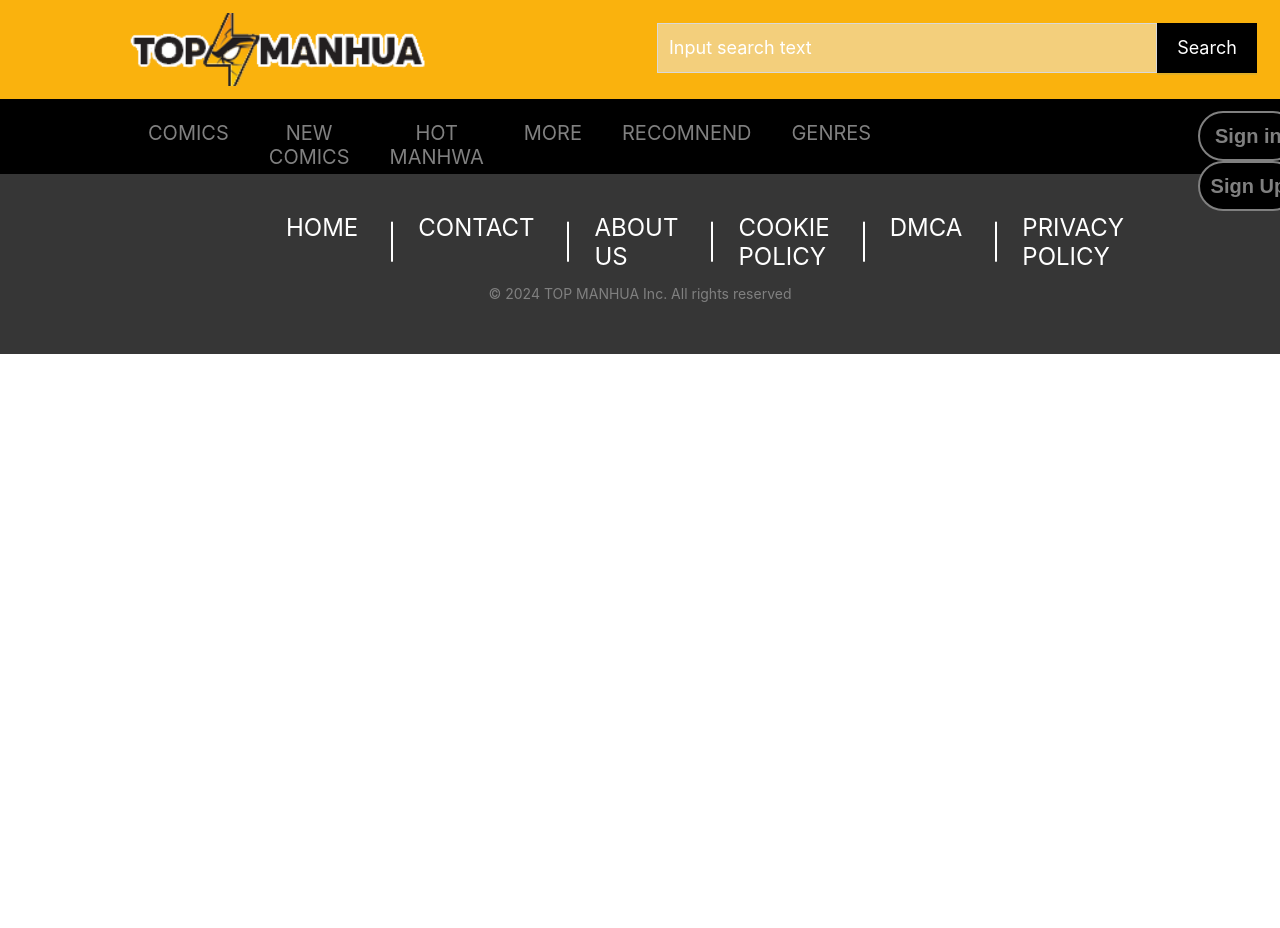
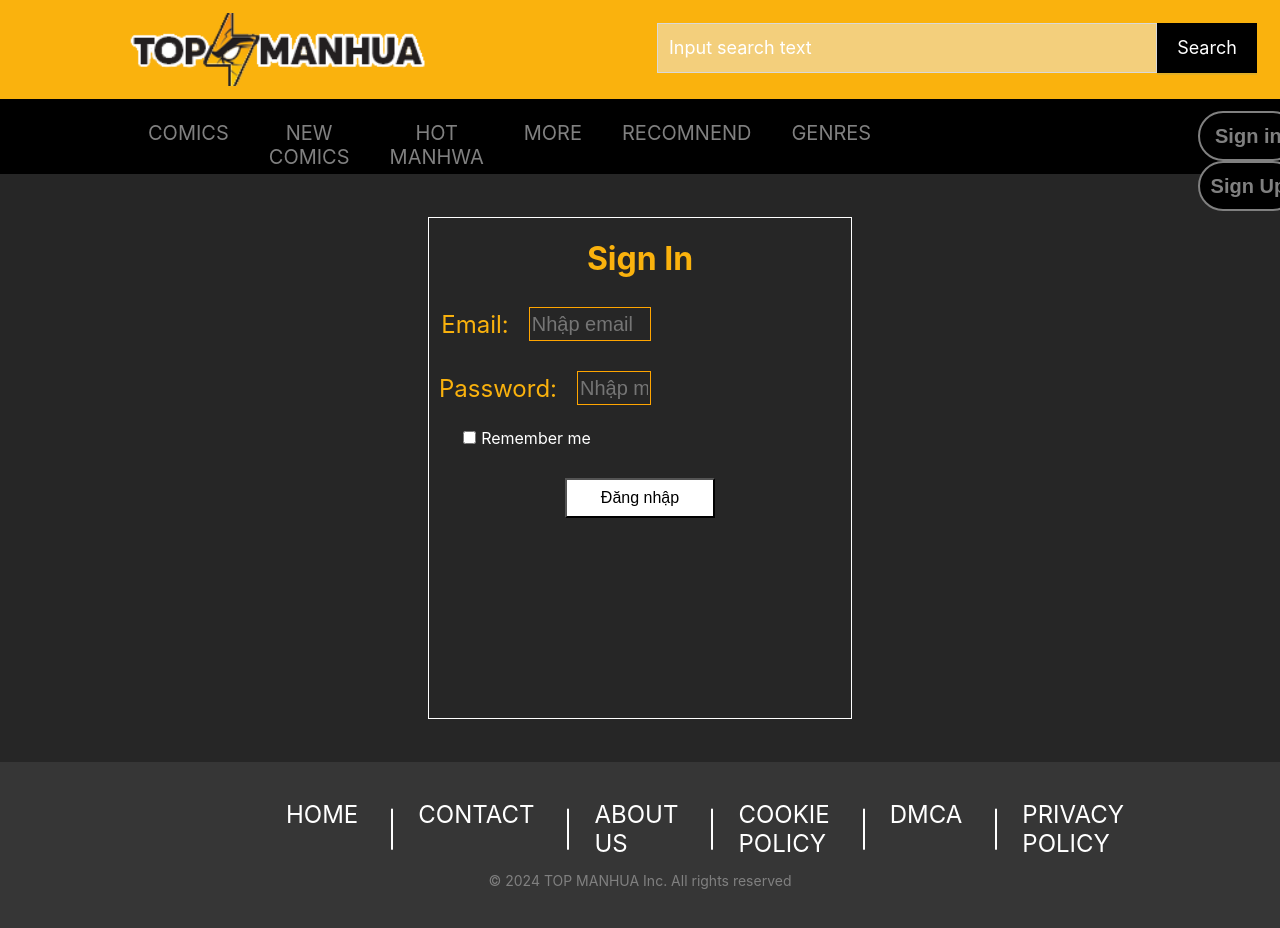
Before and after one commit to PhanDuc2k3/webtruyen, a React (Create React App) app in the folder frontend/: page /login in a window 1280 px wide. Shown: the top 928 px of the page. Before the commit the page ends 800 px from the top, so only its background shows below. Built offline with nearby package versions, Linux system fonts and the light colour scheme.

Commit message:
update login

```diff
--- a/frontend/src/components/FooterComponent/FooterComponent.js
+++ b/frontend/src/components/FooterComponent/FooterComponent.js
@@ -4,7 +4,7 @@ const FooterComponent = () => {
     return (
         <div className="FooterContainer">
             <ul className="footer-list">
-                <li><a href="#home">HOME</a></li>
+                <li><a href="/">HOME</a></li>
                 <li><a href="#contact">CONTACT</a></li>
                 <li><a href="#about-us">ABOUT US</a></li>
                 <li><a href="#cookie-policy">COOKIE POLICY</a></li>
--- a/frontend/src/components/HeaderComponent/HeaderComponent.js
+++ b/frontend/src/components/HeaderComponent/HeaderComponent.js
@@ -3,14 +3,22 @@ import { Input, Button, Drawer } from "antd";
 import { MenuOutlined, CloseOutlined } from "@ant-design/icons"; // Import icon 3 vạch và dấu X
 import "./HeaderComponent.scss";
 import IconWeb from "../../assets/iconWeb.png";
-
+import { useNavigate } from "react-router-dom";
 const { Search } = Input;
 
 const HeaderComponent = () => {
     // Quản lý trạng thái đóng/mở Drawer
     const [open, setOpen] = useState(false);
     const [isMenuOpen, setIsMenuOpen] = useState(false); // State để kiểm tra menu đang mở hay không
+    const gotoLogin = useNavigate();
+    const gotoSignUp = useNavigate();
+    const handleSingin = () => {
+        gotoLogin("/login");
+    }
 
+    const handleSignup = () => {
+        gotoSignUp("/signup");
+    }
     const showDrawer = () => {
         setOpen(true);
         setIsMenuOpen(true); // Khi mở menu, thay đổi icon thành dấu X
@@ -65,10 +73,10 @@ const HeaderComponent = () => {
                     {/* Danh sách menu */}
                     <div className="div-container-button-slider"
                     style={{paddingTop:'20px'}}>
-                        <button className="button-css-slider">
+                        <button className="button-css-slider" onClick={handleSingin}>
                             Sign in
                         </button>
-                        <button className="button-css-slider">
+                        <button className="button-css-slider" onClick={handleSignup}>
                             Sign up
                         </button>
 
--- a/frontend/src/components/LayoutComponent/LayoutComponent.js
+++ b/frontend/src/components/LayoutComponent/LayoutComponent.js
@@ -2,6 +2,7 @@ import React from "react";
 import HeaderComponent from "../HeaderComponent/HeaderComponent.js";
 import FooterComponent from "../FooterComponent/FooterComponent.js";
 import NavbarComponent from "../NavbarComponent/NavbarComponent.js";
+import "./LayoutComponent.scss"
 const Layout = ({children}) => {
     return (
         <div>
--- a/frontend/src/components/LayoutComponent/LayoutComponent.scss
+++ b/frontend/src/components/LayoutComponent/LayoutComponent.scss
@@ -0,0 +1,6 @@
+.content{
+    display: flex;
+    background: #262626;
+    margin: 0px;
+    padding: 1% 10%;
+}
--- a/frontend/src/components/NavbarComponent/NavbarComponent.js
+++ b/frontend/src/components/NavbarComponent/NavbarComponent.js
@@ -1,7 +1,19 @@
 import React from "react";
 import "./NavbarComponent.scss"
+import { useNavigate } from "react-router-dom";
+const NavbarComponent = () => {
 
-const NavbarComponent = () => {
+    const nagivate = useNavigate();
+
+    const handleSingin = () => {
+        nagivate("/login");
+    }
+
+    const handleSignup = () => {
+        nagivate("/signup");
+    }
+
+
     return (
         <div>
             <div class="navbar-all">
@@ -41,10 +53,10 @@ const NavbarComponent = () => {
                     </li>
                 </ul>
                 <div className="navbar-button-login-register">
-                    <button>
+                    <button onClick={handleSingin}>
                         Sign in
                     </button>
-                    <button>
+                    <button onClick={handleSignup}>
                         Sign Up
                     </button>
                 </div>
--- a/frontend/src/pages/Homes/Home.scss
+++ b/frontend/src/pages/Homes/Home.scss
@@ -1,5 +1,5 @@
 .divHome{
-    padding: 1% 10%;
+
     background-color: #262626;
     color:white;
     font-size: 20px;
--- /dev/null
+++ b/frontend/src/pages/Login/Login.js
@@ -0,0 +1,35 @@
+import React from "react";
+import "./Login.scss";
+
+const Login = () => {
+    return (
+        <div className="login-container">
+            <h1>Sign In</h1>
+            <form>
+                <div className="input-login-css">
+                    <span>Email:</span>
+                    <input type="email" placeholder="Nhập email" required/>
+                </div>
+
+                <div className="input-login-css">
+                    <span>Password:</span>
+                    <input type="password" placeholder="Nhập mật khẩu" required/>
+                </div>
+
+                <div className="remember-login-css">
+
+                        <input type="checkbox" />
+                        Remember me
+
+                </div>
+
+                <div className="button-login-css">
+                    <button>Đăng nhập</button>
+                </div>
+            </form>
+        </div>
+    )
+
+}
+
+export default Login;
--- /dev/null
+++ b/frontend/src/pages/Login/Login.scss
@@ -0,0 +1,77 @@
+.login-container{
+    color:white;
+    width: 100%;
+    height: 500px;
+    border: 1px solid white;
+    margin: 30px 300px;
+}
+
+.login-container h1{
+    justify-content: center;
+    text-align: center;
+    align-items: center;
+    color: #FAB20D;
+
+}
+
+form {
+    text-align: center;
+}
+
+.input-login-css {
+    display: flex;
+    /* Sử dụng Flexbox để căn chỉnh hàng ngang */
+    align-items: center;
+    /* Căn giữa theo chiều dọc */
+    margin-bottom: 15px;
+    /* Khoảng cách giữa các hàng */
+}
+
+.input-login-css span {
+    font-size: 24px;
+    padding: 10px;
+    color: #FAB20D;
+    flex: 3;
+    /* Chiếm 30% không gian */
+    text-align: right;
+    /* Căn phải để gọn */
+}
+
+.input-login-css input[type="email"],
+.input-login-css input[type="password"] {
+    margin-right: 200px;
+    width: 100%;
+    /* Để input tự động chiếm hết phần không gian còn lại */
+    height: 30px;
+    font-size: 20px;
+    background: #262626;
+    color: white;
+    border: 1px solid orange;
+    flex: 5;
+    /* Chiếm 70% không gian */
+    margin-left: 10px;
+    /* Khoảng cách giữa span và input */
+}
+.remember-login-css{
+    margin-right: 230px;
+}
+
+.remember-login-css input[type="checkbox"] {
+    margin-right: 5px;
+    font-size: 14px;
+}
+
+.button-login-css{
+    margin-top: 30px;
+    padding-right: 2    00px;
+}
+.button-login-css button{
+    width: 150px;
+    height: 40px;
+    background: white;
+    font-size: 16px;
+}
+
+.button-login-css button:hover{
+    background: #FAB20D;
+}
--- /dev/null
+++ b/frontend/src/pages/SignUp/SignUp.js
@@ -0,0 +1,12 @@
+import React from "react";
+import "./SignUp.scss";
+
+const SignUp = () => {
+    return (
+        <div>
+            SignUp
+        </div>
+    )
+}
+
+export default SignUp;
--- a/frontend/src/routes/AppRoutes.js
+++ b/frontend/src/routes/AppRoutes.js
@@ -2,13 +2,16 @@ import React from "react";
 import { BrowserRouter as Router, Routes, Route } from "react-router-dom";  // Sử dụng BrowserRouter
 import Home from "../pages/Homes/Home";
 import Layout from "../components/LayoutComponent/LayoutComponent";
-
+import Login from "../pages/Login/Login";
+import SignUp from "../pages/SignUp/SignUp";
 const AppRoutes = () => {
   return (
     <Router>
       <Layout>
         <Routes>
           <Route path="/" element={<Home />} />
+          <Route path="/login" element={<Login />} />
+          <Route path="/signup" element={<SignUp/>}/>
         </Routes>
       </Layout>
     </Router>
```
Also changed, not shown: frontend/src/pages/SignUp/SignUp.scss (added).
